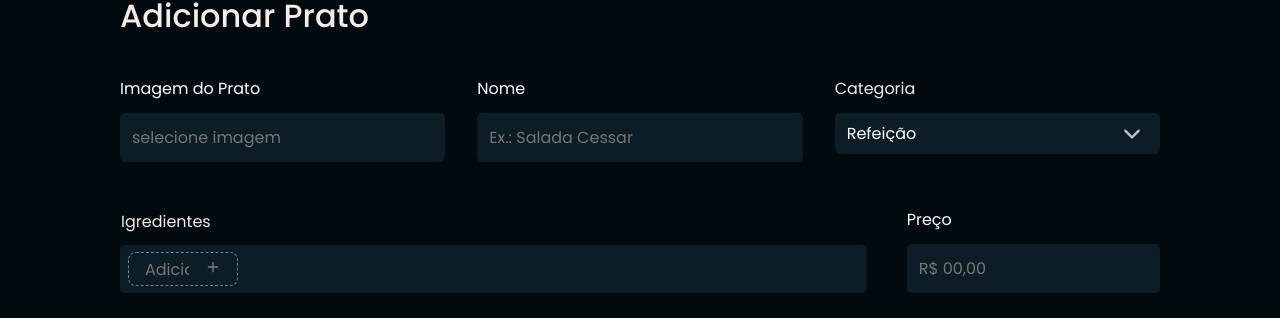
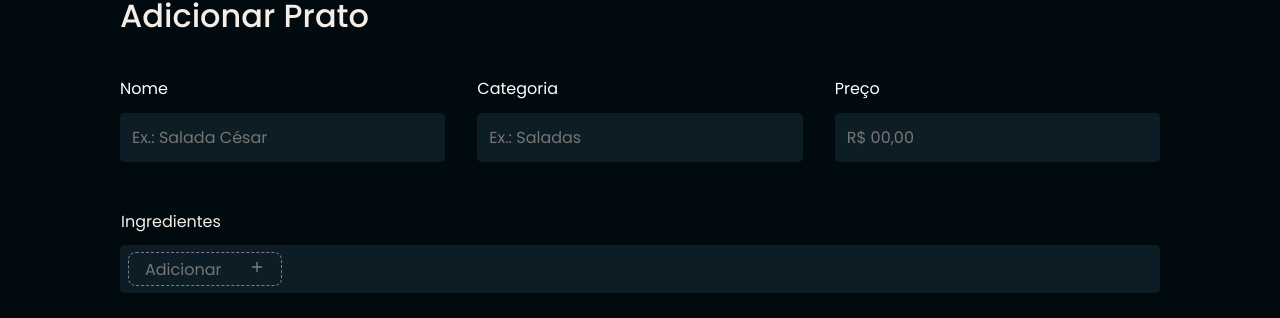
Before and after one commit to arcanjorafinha/FoodExplorer, a React (Vite) app in the folder FoodExplorerWeb/: page /new in a window 1280 px wide. Shown: the part 482-800 px from the top of the page. Built offline with nearby package versions, Linux system fonts and the light colour scheme; sample sign-in values are in the browser's storage.

Commit message:
front end sem upload de imagem

```diff
--- a/FoodExplorerWeb/package.json
+++ b/FoodExplorerWeb/package.json
@@ -16,7 +16,8 @@
     "react-dom": "^18.2.0",
     "react-icons": "^5.0.1",
     "react-router-dom": "^6.22.1",
-    "styled-components": "^6.1.8"
+    "styled-components": "^6.1.8",
+    "uuid": "^10.0.0"
   },
   "devDependencies": {
     "@types/react": "^18.2.43",
--- a/FoodExplorerWeb/src/components/Header/index.jsx
+++ b/FoodExplorerWeb/src/components/Header/index.jsx
@@ -18,6 +18,10 @@ export function Header() {
         signOut();
     }
 
+    function handleNew() {
+        navigation("/new");
+    }
+
     return (
         <Container>
             <Logo>
@@ -29,7 +33,7 @@ export function Header() {
                 type="text"
                 placeholder="Busque por pratos ou igredientes"
             />
-            <Button>
+            <Button onClick={handleNew} >
                 <img src={Receipt} alt="Receita" />
                 <p>Pedidos(0)</p>
             </Button>
--- a/FoodExplorerWeb/src/components/Select/index.jsx
+++ b/FoodExplorerWeb/src/components/Select/index.jsx
@@ -1,17 +1,20 @@
-import { Container } from './styles'
+import { Container } from './styles';
 
-export function Select() {
+export function Select({ label, value, onChange, options }) {
     return (
         <Container>
-            <label htmlFor="category">Categoria</label>
+            {label && <label htmlFor="category">{label}</label>}
             <div className="custom-select-wrapper">
-                <select id="category" name="categoria">
-                    <option value="meals">Refeição</option>
-                    <option value="deserts">Sobremesa</option>
-                    <option value="drinks">Bebida</option>
+                <select id="category" name="categoria" value={value} onChange={onChange}>
+                    <option value="">Selecione uma categoria</option>
+                    {options.map(option => (
+                        <option key={option.value} value={option.value}>
+                            {option.label}
+                        </option>
+                    ))}
                 </select>
                 <div className="custom-arrow"></div>
             </div>
         </Container>
-    )
+    );
 }
--- a/FoodExplorerWeb/src/pages/Delete/index.jsx
+++ b/FoodExplorerWeb/src/pages/Delete/index.jsx
@@ -1,7 +1,7 @@
 import { Header } from "../../components/Header"
 import { Input } from "../../components/Input"
 import { Textarea } from "../../components/Textarea"
-import { NoteItem } from "../../components/Noteitem"
+import { NoteItem } from "../../components/NoteItem"
 import { Section } from "../../components/Section"
 import { CustomButton } from "../../components/CustomButton"
 import { ButtonText } from "../../components/ButtonText"
--- a/FoodExplorerWeb/src/pages/New/index.jsx
+++ b/FoodExplorerWeb/src/pages/New/index.jsx
@@ -1,12 +1,9 @@
-import { Header } from "../../components/Header"
-import { Input } from "../../components/Input"
-import { Textarea } from "../../components/Textarea"
-import { NoteItem } from "../../components/Noteitem"
-import { Section } from "../../components/Section"
-import { CustomButton } from "../../components/CustomButton"
-import { ButtonText } from "../../components/ButtonText"
-import { Footer } from "../../components/Footer"
-import { Select } from "../../components/Select"
+import { Header } from "../../components/Header";
+import { Input } from "../../components/Input";
+import { Textarea } from "../../components/Textarea";
+import { NoteItem } from "../../components/NoteItem";
+import { CustomButton } from "../../components/CustomButton";
+import { Footer } from "../../components/Footer";
 import CaretLeft from "../../assets/icons/CaretLeft.svg";
 
 import { useNavigate } from "react-router-dom";
@@ -17,12 +14,10 @@ import { api } from "../../services/api";
 export function New() {
     const [title, setTitle] = useState("");
     const [description, setDescription] = useState("");
-
-    const [links, setLinks] = useState([]);
-    const [newLink, setNewLink] = useState("");
-
-    const [tags, setTags] = useState([]);
-    const [newTag, setNewTag] = useState("");
+    const [price, setPrice] = useState("");
+    const [category, setCategory] = useState("");
+    const [ingredients, setIngredients] = useState([]);
+    const [newIngredient, setNewIngredient] = useState("");
 
     const navigate = useNavigate();
 
@@ -30,44 +25,53 @@ export function New() {
         navigate("/");
     }
 
-    function handleAddLink() {
-        setLinks(prevState => [...prevState, newLink])
-        setNewLink("");
+    function handleAddIngredient() {
+        setIngredients(prevState => [...prevState, newIngredient]);
+        setNewIngredient("");
     }
 
-    function handleRemoveLink(deleted) {
-        setLinks(prevState => prevState.filter(link => link !== deleted));
+    function handleRemoveIngredient(deleted) {
+        setIngredients(prevState => prevState.filter(ingredient => ingredient !== deleted));
     }
 
-    function handleAddTag() {
-        setTags(prevState => [...prevState, newTag])
-        setNewTag("");
-    }
-    function handleRemoveTag(deleted) {
-        setTags(prevState => prevState.filter(tag => tag !== deleted));
-    }
-
-    async function handleNewNote() {
-        if (!title) {
-            return alert("Digite o título da nota");
+    async function handleNewPlate() {
+        if (!title || !description || !price || !category) {
+            return alert("Preencha todos os campos obrigatórios.");
         }
-        if (newLink) {
-            return alert("Você deixou um link no campo adicionar, mas não adicionou.")
-        }
-        if (newTag) {
-            return alert("Você deixou uma tag no campo adicionar, mas não adicionou.")
+        if (newIngredient) {
+            return alert("Você deixou um ingrediente no campo adicionar, mas não adicionou.");
         }
 
-
-        await api.post("/notes", {
+        const plateData = {
             title,
             description,
-            links,
-            tags
-        });
+            price,
+            category,
+            ingredients,
+        };
 
-        alert("Nota criada com sucesso!")
-        navigate(-1)
+        console.log("Enviando dados do prato:", plateData); // Adicione este log
+
+        try {
+            await api.post("/plates", plateData);
+            alert("Prato criado com sucesso!");
+            navigate(-1);
+        } catch (error) {
+            console.error("Erro ao criar o prato:", error);
+            if (error.response) {
+                // O servidor respondeu com um status diferente de 2xx
+                console.error("Dados do erro:", error.response.data);
+                alert(`Erro ao criar o prato: ${error.response.data.message || "Tente novamente."}`);
+            } else if (error.request) {
+                // A requisição foi feita, mas nenhuma resposta foi recebida
+                console.error("Nenhuma resposta recebida:", error.request);
+                alert("Erro na comunicação com o servidor. Tente novamente.");
+            } else {
+                // Algo aconteceu ao configurar a requisição
+                console.error("Erro na configuração da requisição:", error.message);
+                alert(`Erro ao criar o prato: ${error.message}`);
+            }
+        }
     }
 
     return (
@@ -75,57 +79,47 @@ export function New() {
             <Header />
             <Form>
                 <header>
-                    <button onClick={handleBack} >
+                    <button onClick={handleBack}>
                         <img src={CaretLeft} alt="Seta" />
                         <h2>Voltar</h2>
                     </button>
                     <h1>Adicionar Prato</h1>
                 </header>
-                <div className="FirstPart" >
+                <div className="FirstPart">
                     <Input
-                        label="Imagem do Prato"
-                        placeholder="selecione imagem"
+                        label="Nome"
+                        placeholder="Ex.: Salada César"
                         onChange={e => setTitle(e.target.value)}
                     />
-
                     <Input
-                        label="Nome"
-                        placeholder="Ex.: Salada Cessar"
-                        onChange={e => setTitle(e.target.value)}
+                        label="Categoria"
+                        placeholder="Ex.: Saladas"
+                        onChange={e => setCategory(e.target.value)}
                     />
-
-                    <Select
+                    <Input
+                        label="Preço"
+                        placeholder="R$ 00,00"
+                        onChange={e => setPrice(e.target.value)}
                     />
                 </div>
-                <div className="tags" >
+                <div className="tags">
                     <section>
-                        <h2>Igredientes</h2>
-                        {
-                            tags.map((tag, index) => (
-                                <NoteItem
-                                    key={String(index)}
-                                    value={tag}
-                                    onClick={() => handleRemoveTag(tag)}
-                                ></NoteItem>
-
-                            ))
-
-                        }
+                        <h2>Ingredientes</h2>
+                        {ingredients.map((ingredient, index) => (
+                            <NoteItem
+                                key={String(index)}
+                                value={ingredient}
+                                onClick={() => handleRemoveIngredient(ingredient)}
+                            />
+                        ))}
                         <NoteItem
                             isNew
                             placeholder="Adicionar"
-                            onChange={e => setNewTag(e.target.value)}
-                            onClick={handleAddTag}
-                        >
-
-                        </NoteItem>
+                            value={newIngredient}
+                            onChange={e => setNewIngredient(e.target.value)}
+                            onClick={handleAddIngredient}
+                        />
                     </section>
-
-                    <Input
-                        label="Preço"
-                        placeholder="R$ 00,00"
-                        onChange={e => setTitle(e.target.value)}
-                    />
                 </div>
                 <section>
                     <h2>Observações</h2>
@@ -134,15 +128,14 @@ export function New() {
                         onChange={e => setDescription(e.target.value)}
                     />
                 </section>
-
                 <Buttons>
                     <CustomButton
                         title="Salvar Alterações"
-                        onClick={handleNewNote}
+                        onClick={handleNewPlate}
                     />
                 </Buttons>
             </Form>
             <Footer />
         </Container>
-    )
+    );
 }
--- a/FoodExplorerWeb/src/routes/index.jsx
+++ b/FoodExplorerWeb/src/routes/index.jsx
@@ -3,6 +3,8 @@ import { useAuth } from '../hooks/auth';
 
 import { AppRoutes } from "./app.routes";
 import { AppAuth } from "./auth.routes";
+
+import { New } from "../pages/New";
 
 export function Routes() {
     const { user } = useAuth();
```
Also changed, not shown: FoodExplorerWeb/src/components/NoteItem/index.jsx (renamed from FoodExplorerWeb/src/components/Noteitem/index.jsx), FoodExplorerWeb/src/components/NoteItem/styles.js (renamed from FoodExplorerWeb/src/components/Noteitem/styles.js), 1 other file (tests, documents, lock files or other folders).
